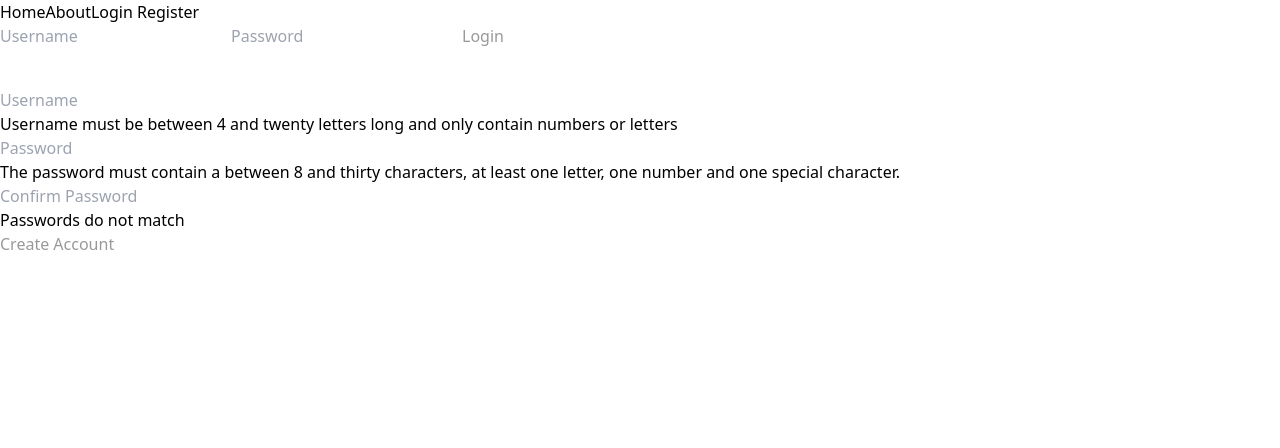
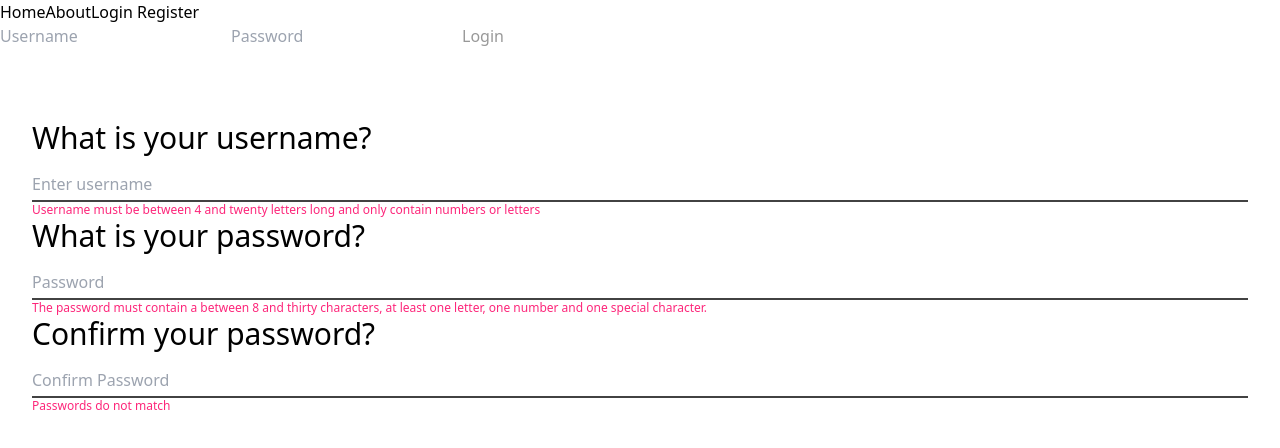
Before and after one commit to u-s-c-l/i-t-t-w-s-d, a React (Create React App) app: page /about in a window 1280 px wide. Shown: the top 448 px of the page. Built offline with nearby package versions, Linux system fonts and the light colour scheme.

Commit message:
style signup form

```diff
--- a/src/components/Register/index.js
+++ b/src/components/Register/index.js
@@ -5,6 +5,7 @@ import { useNavigate } from "react-router-dom";
 
 const Register = () => {
   const [password, setPassword] = useState();
+
   let navigate = useNavigate();
   const { register, login } = useAuthContext();
   // const wisdom = useContext(Wisdom)
@@ -54,25 +55,29 @@ const Register = () => {
         id="form-registration"
         onSubmit={handleSubmit}
         aria-label="register"
-        className="mt-10"
+        className="mt-10 p-8"
       >
         <div>
+          <h3 className="text-3xl mr-20">What is your username?</h3>
           <input
             type="text"
             name="username"
             value={formData.username}
             onChange={handleInput}
-            placeholder="Username"
+            placeholder="Enter username"
             required
-            className={"peer"}
+            className={
+              "peer border-b-2 border-tblack font-extralight pb-1 mt-4 w-full focus:outline-none focus:border-green-500 focus:invalid:border-tpink"
+            }
             pattern={"([0-9]|[A-Z]|[a-z]){4,20}"}
           />
-          <p className="invisible peer-invalid:visible">
+          <p className="invisible peer-invalid:visible text-tpink text-xs font-thin">
             Username must be between 4 and twenty letters long and only contain
             numbers or letters
           </p>
         </div>
         <div>
+          <h3 className="text-3xl mr-20">What is your password?</h3>
           <input
             type="password"
             name="password"
@@ -81,31 +86,34 @@ const Register = () => {
             placeholder="Password"
             pattern="^(?=.*[A-Za-z])(?=.*\d)(?=.*[@$!%*#?&])[A-Za-z\d@$!%*#?&]{8,30}$"
             required
-            className="peer"
+            className="peer border-b-2 border-tblack font-extralight pb-1 mt-4 w-full focus:outline-none focus:border-green-500 focus:invalid:border-tpink"
           />
-          <p className="invisible peer-invalid:visible">
+          <p className="invisible peer-invalid:visible text-tpink text-xs font-thin">
             The password must contain a between 8 and thirty characters, at
             least one letter, one number and one special character.
           </p>
         </div>
         <div>
+          <h3 className="text-3xl mr-20">Confirm your password?</h3>
           <input
             type="password"
             name="passwordConfirmation"
             value={formData.passwordConfirmation}
             onChange={handleInput}
             placeholder="Confirm Password"
-            className="peer"
+            className="peer border-b-2 border-tblack font-extralight pb-1 mt-4 w-full focus:outline-none focus:border-green-500 focus:invalid:border-tpink"
             required
             pattern={password}
           />
-          <p className="invisible peer-invalid:visible">
+          <p className="invisible peer-invalid:visible text-tpink text-xs font-thin">
             Passwords do not match
           </p>
         </div>
         <input
           type="submit"
-          className={"disabled:opacity-40"}
+          className={
+            "disabled:opacity-0 bg-gradient-to-r from-tpink to-torange text-white py-3 text-center rounded-full font-bold w-60 transition-opacity duration-300"
+          }
           disabled={formIncomplete()}
           value="Create Account"
         />
```
